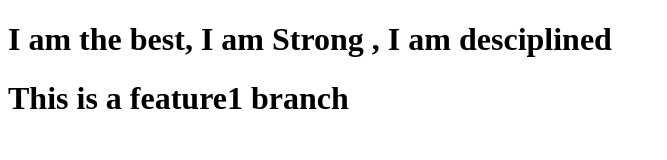
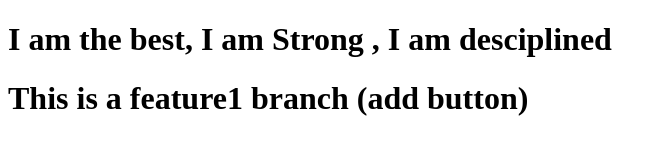
Before and after one commit to Akash-git-world/LocalNewRepo, a plain HTML site: page index.html in a window 1280 px wide. Shown: the whole page, without its empty margins (0-667 px from the left). Drawn offline with Linux system fonts and the light colour scheme.

```diff
--- a/index.html
+++ b/index.html
@@ -7,6 +7,6 @@
 </head>
 <body>
    <h1>I am the best, I am Strong , I am desciplined</h1>
-   <h1>This is a feature1 branch</h1>
+   <h1>This is a feature1 branch (add button)</h1>
 </body>
 </html>
```
